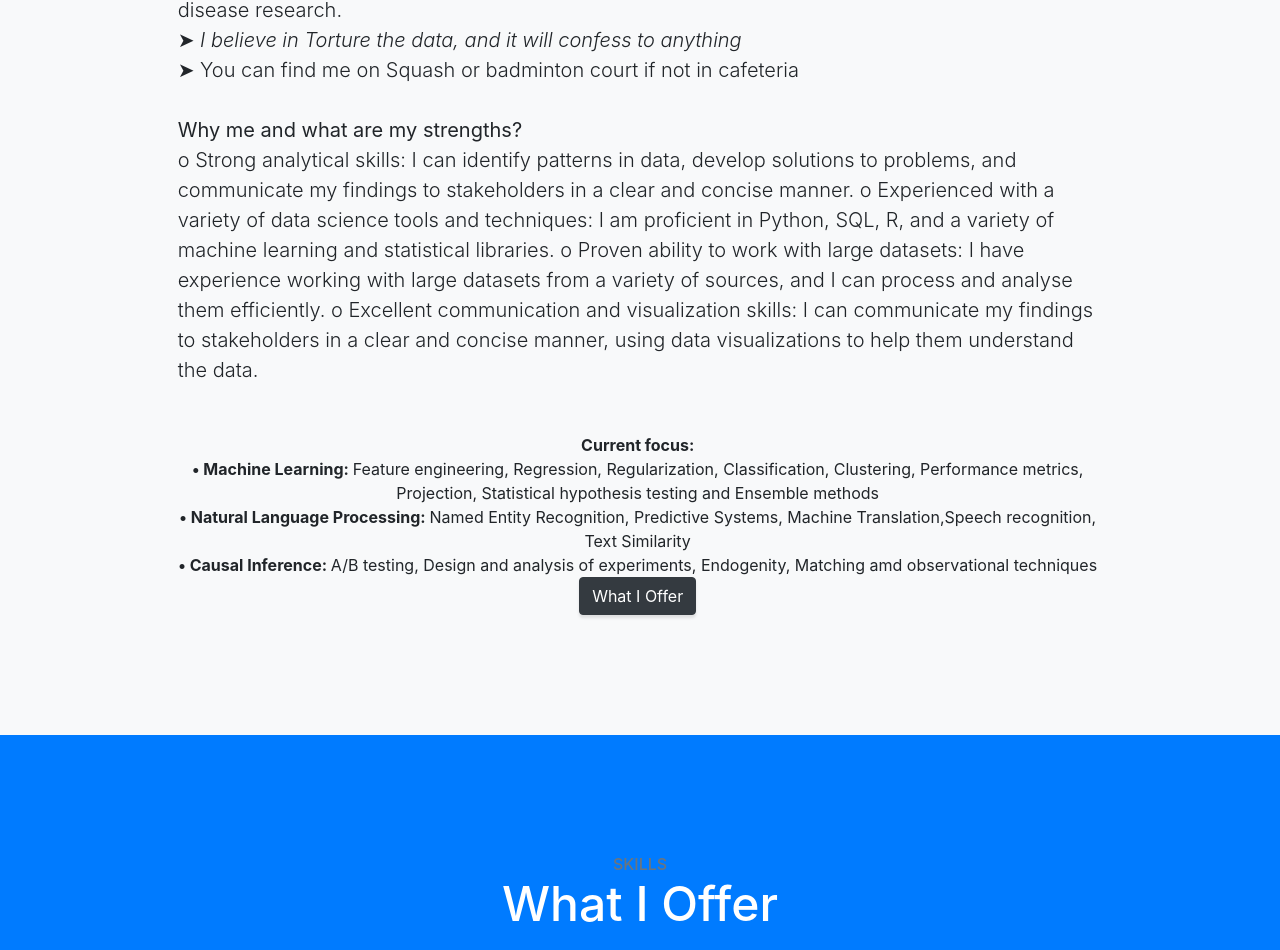
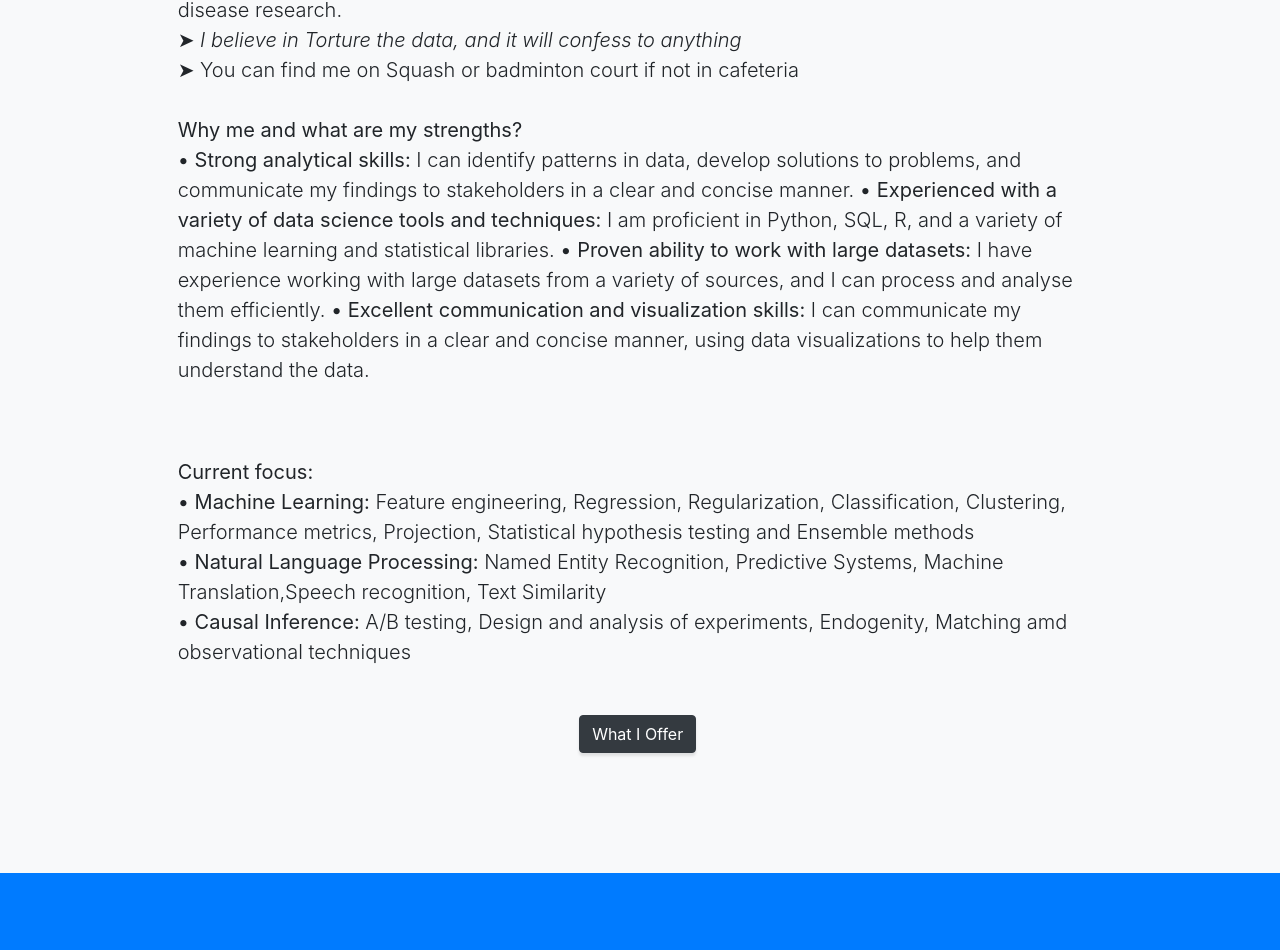
Before and after one commit to Navanshu04/NavanshuKhare, a website with bundled scripts: page index.html in a window 1280 px wide. Shown: the part 1551-2501 px from the top of the page. Built offline with nearby package versions, Linux system fonts and the light colour scheme.

Commit message:
Update index.html

```diff
--- a/index.html
+++ b/index.html
@@ -95,17 +95,17 @@
 		➤ You can find me on Squash or badminton court if not in cafeteria<br><br>
 
             <b>Why me and what are my strengths?</b><br>
-            o Strong analytical skills: I can identify patterns in data, develop solutions to problems, and communicate my findings to stakeholders in a clear and concise manner.
-            o Experienced with a variety of data science tools and techniques: I am proficient in Python, SQL, R, and a variety of machine learning and statistical libraries.
-            o Proven ability to work with large datasets: I have experience working with large datasets from a variety of sources, and I can process and analyse them efficiently.
-            o Excellent communication and visualization skills: I can communicate my findings to stakeholders in a clear and concise manner, using data visualizations to help them understand the data.
-          </p>
-
+            <b>• Strong analytical skills: </b>I can identify patterns in data, develop solutions to problems, and communicate my findings to stakeholders in a clear and concise manner.
+            <b>• Experienced with a variety of data science tools and techniques: </b>I am proficient in Python, SQL, R, and a variety of machine learning and statistical libraries.
+            <b>• Proven ability to work with large datasets: </b> I have experience working with large datasets from a variety of sources, and I can process and analyse them efficiently.
+            <b>• Excellent communication and visualization skills: </b> I can communicate my findings to stakeholders in a clear and concise manner, using data visualizations to help them understand the data.
+          </p><br>
+	 <p class="lead mb-5 text-left">
 		<b>Current focus:</b><br>
             <b>• Machine Learning: </b> Feature engineering, Regression, Regularization, Classification, Clustering, Performance metrics, Projection, Statistical hypothesis testing and Ensemble methods <br>
             <b>• Natural Language Processing: </b>Named Entity Recognition, Predictive Systems, Machine Translation,Speech recognition, Text Similarity<br>
             <b>• Causal Inference: </b>A/B testing, Design and analysis of experiments, Endogenity, Matching amd observational techniques<br>
-
+	 </p>
           <a class="btn btn-dark btn-xl js-scroll-trigger" href="#services">What I Offer</a>
         </div>,
       </div>
```
